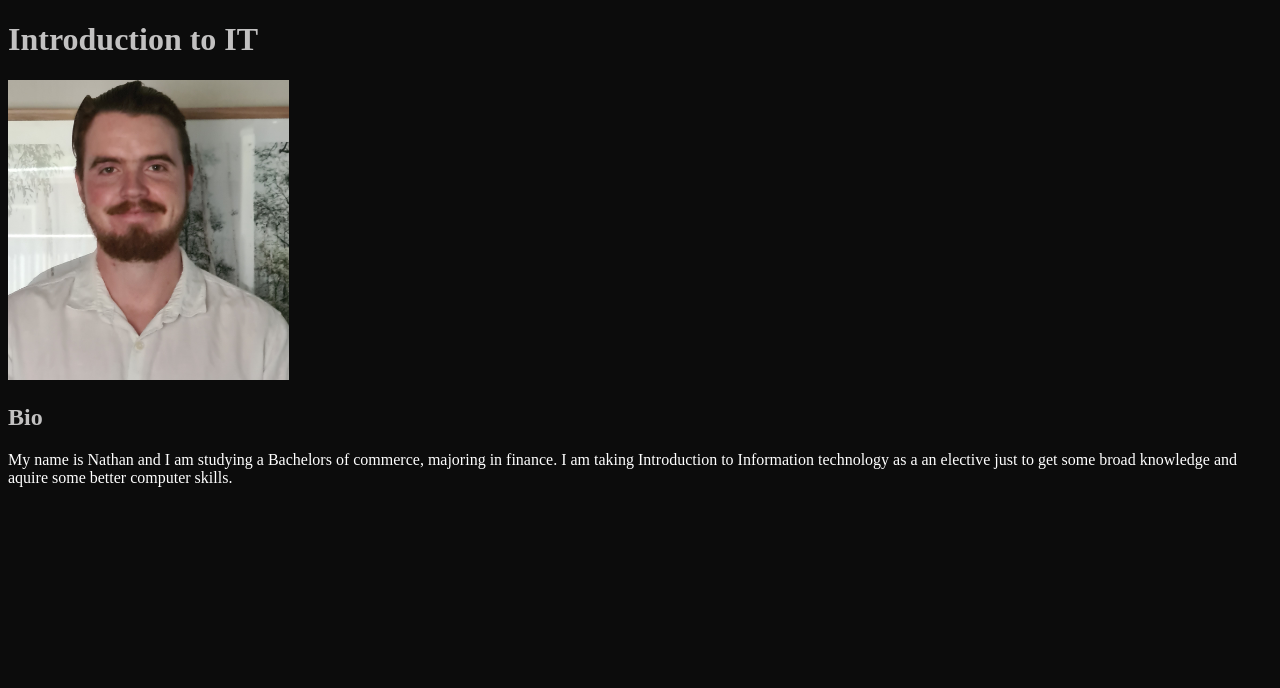
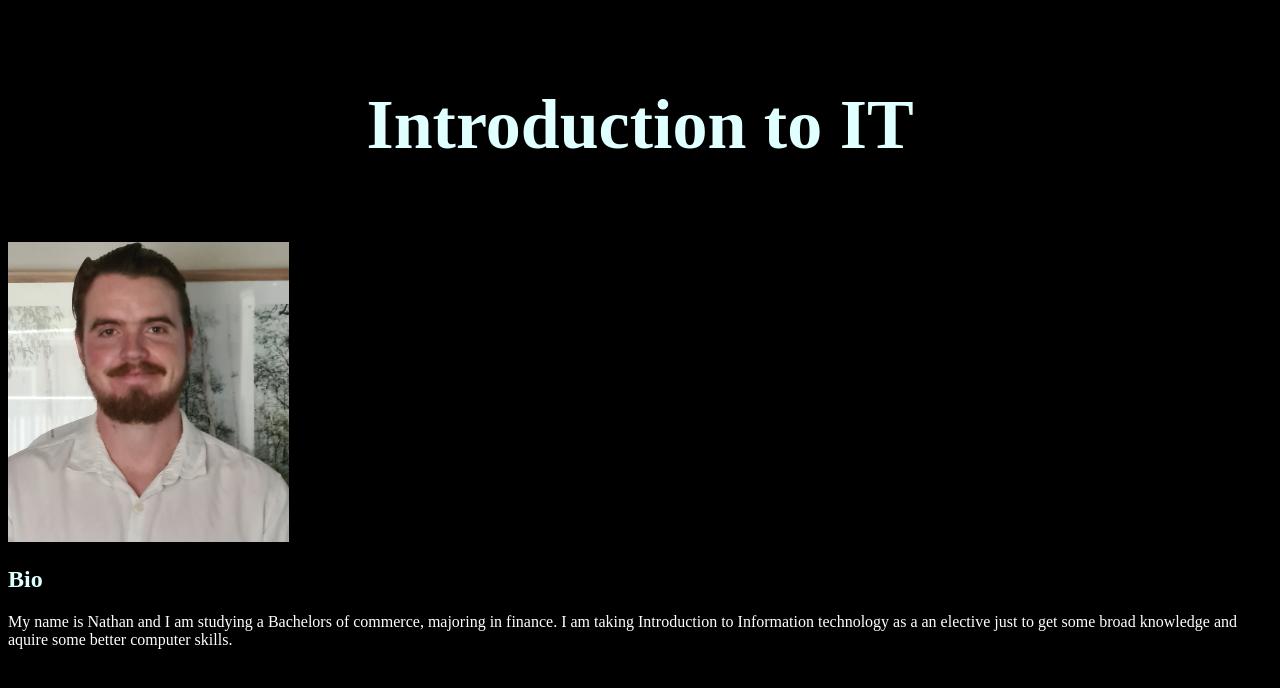
Before and after one commit to NPlunkett27/IIT-s4028499, a plain HTML site: page index.html in a window 1280 px wide. Drawn offline with Linux system fonts and the light colour scheme.

Commit message:
Change heading

```diff
--- a/index.html
+++ b/index.html
@@ -5,7 +5,10 @@
 </head>
 <body>
 
-<h1>Introduction to IT</h1>
+<header>
+    <h1>Introduction to IT</h1>
+</header>
+
 
 <img src="images\profile_picture.jpg" height="300px">
 
--- a/style/styles.css
+++ b/style/styles.css
@@ -1,4 +1,12 @@
-body {background-color: rgb(12, 12, 12);}
-h1   {color: rgba(224, 223, 223, 0.863);}
-h2   {color: rgba(224, 223, 223, 0.863);}
+body {background-color:black}
+h1   {color: lightcyan}
+h2   {color: lightcyan}
 p    {color: white;}
+
+header {
+    background-color: Black;
+    padding: 30px;
+    text-align: center;
+    font-size: 35px;
+    color: white;
+  }
```
